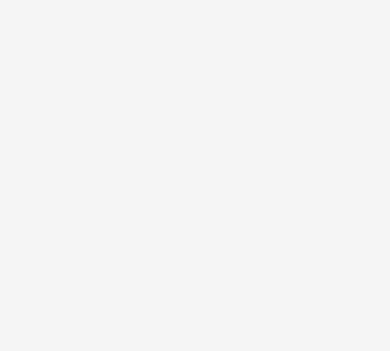
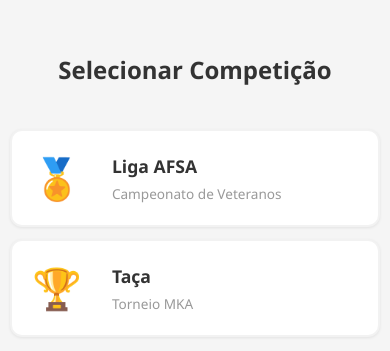
Before and after one commit to GoncaloAzev14/futsal_manager, an Angular app in the folder futsal-manager/: page / in a window 390 px wide. Shown: the part 139-490 px from the top of the page. Built offline with nearby package versions, Linux system fonts and the light colour scheme.

Commit message:
smartphone styling improved

```diff
--- a/futsal-manager/src/app/app.routes.ts
+++ b/futsal-manager/src/app/app.routes.ts
@@ -5,9 +5,10 @@ import { RoundsComponent } from './rounds/rounds.component';
 import { MatchesComponent } from './matches/matches.component';
 import { StandingsComponent } from './standings/standings.component';
 import { LeagueComponent } from './league/league.component';
+import { HomeComponent } from './home/home.component';
 
 export const appRoutes: Routes = [
-  { path: '', redirectTo: '', pathMatch: 'full' },
+  { path: '', component: HomeComponent },
   {
     path: 'league',
     component: LeagueComponent,
--- a/futsal-manager/src/app/home/home.component.html
+++ b/futsal-manager/src/app/home/home.component.html
@@ -1,21 +1,24 @@
 <div class="competitions-container">
   <div class="competitions-header">
     <h1>Selecionar Competição</h1>
-    <p>Escolha a competição que deseja gerir</p>
   </div>
 
   <div class="competitions-grid">
     <a routerLink="/league" class="competition-card">
       <div class="competition-icon">🏅</div>
-      <h2>Liga AFSA</h2>
-      <p>Campeonato de Veteranos</p>
+      <div class="details">
+        <h2>Liga AFSA</h2>
+        <p>Campeonato de Veteranos</p>
+      </div>
       <span class="competition-badge">Competição Principal</span>
     </a>
 
     <a routerLink="/cup" class="competition-card">
       <div class="competition-icon">🏆</div>
-      <h2>Taça</h2>
-      <p>Torneio de Eliminatórias</p>
+      <div class="details">
+        <h2>Taça</h2>
+        <p>Torneio MKA</p>
+      </div>
       <span class="competition-badge">Em Breve</span>
     </a>
   </div>
--- a/futsal-manager/src/app/home/home.component.scss
+++ b/futsal-manager/src/app/home/home.component.scss
@@ -1,3 +1,7 @@
+body {
+  background-color: #f3ecd2;
+}
+
 .competitions-container {
   max-width: 1000px;
   margin: 0 auto;
@@ -127,3 +131,227 @@
     font-size: 1.5rem;
   }
 }
+
+@media (max-width: 768px) {
+  body {
+    background-color: #f3ecd2;
+  }
+
+  .competitions-container {
+    max-width: 1000px;
+    margin: 0 auto;
+    padding: 40px 20px;
+  }
+
+  .competitions-header {
+    text-align: center;
+    margin-bottom: 50px;
+  }
+
+  .competitions-header h1 {
+    font-size: 2.5rem;
+    color: var(--text-primary);
+    margin-bottom: 10px;
+  }
+
+  .competitions-header p {
+    font-size: 1.1rem;
+    color: var(--text-secondary);
+  }
+
+  .competitions-grid {
+    display: grid;
+    grid-template-columns: repeat(auto-fit, minmax(300px, 1fr));
+    gap: 30px;
+    margin-top: 40px;
+  }
+
+  .competition-card {
+    background: white;
+    border-radius: 16px;
+    padding: 40px 30px;
+    text-align: center;
+    box-shadow: 0 4px 12px rgba(0, 0, 0, 0.1);
+    transition: all 0.3s ease;
+    text-decoration: none;
+    color: inherit;
+    border: 3px solid transparent;
+    position: relative;
+    overflow: hidden;
+  }
+
+  .competition-card::before {
+    content: '';
+    position: absolute;
+    top: 0;
+    left: 0;
+    right: 0;
+    height: 6px;
+    background: linear-gradient(90deg, var(--primary-color), var(--secondary-color));
+    transform: scaleX(0);
+    transition: transform 0.3s ease;
+  }
+
+  .competition-card:hover::before {
+    transform: scaleX(1);
+  }
+
+  .competition-card:hover {
+    transform: translateY(-8px);
+    box-shadow: 0 8px 24px rgba(0, 0, 0, 0.15);
+    border-color: var(--primary-color);
+  }
+
+  .competition-icon {
+    font-size: 5rem;
+    margin-bottom: 20px;
+    filter: grayscale(0.3);
+    transition: all 0.3s ease;
+  }
+
+  .competition-card:hover .competition-icon {
+    filter: grayscale(0);
+    transform: scale(1.1);
+  }
+
+  .competition-card h2 {
+    font-size: 1.8rem;
+    color: var(--text-primary);
+    margin-bottom: 10px;
+  }
+
+  .competition-card p {
+    color: var(--text-secondary);
+    font-size: 1rem;
+    margin-bottom: 20px;
+  }
+
+  .competition-badge {
+    display: inline-block;
+    background: var(--primary-color);
+    color: white;
+    padding: 6px 16px;
+    border-radius: 20px;
+    font-size: 0.85rem;
+    font-weight: 600;
+  }
+
+  /* MOBILE - Flat Card Style */
+  @media (max-width: 768px) {
+    body {
+      background-color: #f3ecd2;
+    }
+
+    .competitions-container {
+      padding: 15px 10px;
+      padding-top: 80px; /* Para compensar o header fixo */
+    }
+
+    .competitions-header {
+      margin-bottom: 20px;
+    }
+
+    .competitions-header h1 {
+      text-align: center;
+      font-size: 1.5rem;
+    }
+
+    .competitions-header p {
+      font-size: 1rem;
+    }
+
+    .competitions-grid {
+      grid-template-columns: 1fr;
+      gap: 12px;
+    }
+
+    /* Flat Card Mobile Style - como na imagem 2 */
+    .competition-card {
+      border-radius: 12px;
+      padding: 15px 20px;
+      display: flex;
+      align-items: center;
+      gap: 15px;
+      text-align: left;
+      box-shadow: 0 1px 3px rgba(0, 0, 0, 0.08);
+      border: 2px solid rgba(0, 0, 0, 0.05);
+    }
+
+    .competition-card::before {
+      display: none; /* Remove gradient bar no mobile */
+    }
+
+    .competition-card:hover {
+      transform: none; /* Remove elevação no mobile */
+      box-shadow: 0 1px 3px rgba(0, 0, 0, 0.08);
+    }
+
+    .competition-card:active {
+      background: #f8f8f8;
+      transform: scale(0.98);
+    }
+
+    /* Icon ao lado esquerdo */
+    .competition-icon {
+      font-size: 2.5rem;
+      margin-bottom: 0;
+      filter: grayscale(0);
+      flex-shrink: 0;
+    }
+
+    .details {
+      display: flex;
+      flex-direction: column;
+      margin-left: 15px;
+    }
+
+    .competition-card:hover .competition-icon {
+      transform: none;
+    }
+
+    /* Content alinhado à esquerda */
+    .competition-content {
+      flex: 1;
+      display: flex;
+      flex-direction: column;
+      gap: 4px;
+    }
+
+    .competition-card h2 {
+      font-size: 1.1rem;
+      margin-bottom: 2px;
+      font-weight: 600;
+    }
+
+    .competition-card p {
+      font-size: 0.85rem;
+      margin-bottom: 0;
+      color: var(--text-light);
+    }
+
+    /* Badge escondido ou menor no mobile */
+    .competition-badge {
+      display: none; /* Ou manter como badge pequeno */
+    }
+  }
+
+  /* Extra small phones */
+  @media (max-width: 360px) {
+    .competition-card {
+      padding: 12px 15px;
+      gap: 12px;
+    }
+
+    .competition-icon {
+      font-size: 2rem;
+    }
+
+    .competition-card h2 {
+      font-size: 1rem;
+    }
+
+    .competition-card p {
+      font-size: 0.8rem;
+    }
+  }
+}
--- a/futsal-manager/src/app/league/league.component.html
+++ b/futsal-manager/src/app/league/league.component.html
@@ -5,8 +5,7 @@
       <span class="back-text">Voltar</span>
     </button>
     <div class="nav-title">
-      <div class="logo">⚽</div>
-      <span>Liga AFSA</span>
+      <span>Voltar</span>
     </div>
   </div>
 </div>
--- a/futsal-manager/src/styles.scss
+++ b/futsal-manager/src/styles.scss
@@ -1917,8 +1917,9 @@ input[type="file"]::-webkit-file-upload-button:hover {
   .nav-container {
     padding: 0;
     flex-direction: row;
-    justify-content: space-around;
+    justify-content: normal;
     max-width: 100%;
+    background-color: #1a1a1ae7;
   }
 
   .nav-brand {
```
